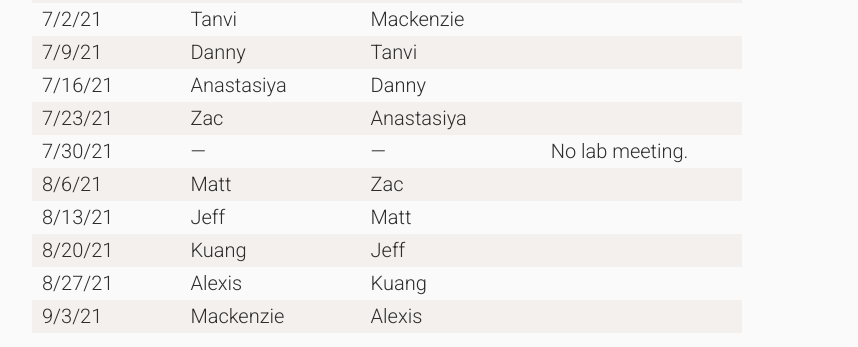
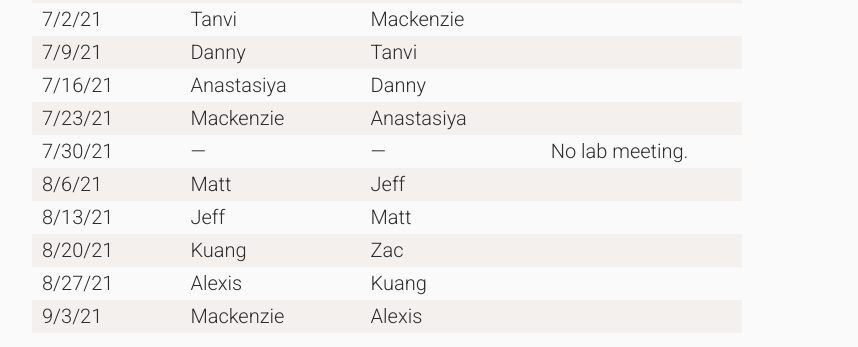
Before and after one commit to wilkelab/wilkelab.github.io, a Jekyll site: the page built from lab_meetings.md, in a window 1280 px wide and 900 px high, scrolled down 394 px. Shown: the part 154-501 px from the top of the window, without its empty margins (253-1111 px from the left). Built offline with Jekyll 4.4.1, drawn with Linux system fonts in a browser that asks for light colours; nearby versions of some CDN libraries.

Commit message:
Update summer schedule

```diff
--- a/lab_meetings.md
+++ b/lab_meetings.md
@@ -21,11 +21,11 @@ Lab meetings are held Fridays from 11 AM -- 12:30 PM in MBB 3.204.
 | 7/2/21 || Tanvi || Mackenzie ||
 | 7/9/21 || Danny || Tanvi
 | 7/16/21 || Anastasiya || Danny ||
-| 7/23/21 || Zac || Anastasiya ||
+| 7/23/21 || Mackenzie || Anastasiya ||
 | 7/30/21 || --- || --- || No lab meeting.
-| 8/6/21 || Matt || Zac ||
+| 8/6/21 || Matt || Jeff ||
 | 8/13/21 || Jeff || Matt ||
-| 8/20/21 || Kuang || Jeff ||
+| 8/20/21 || Kuang || Zac ||
 | 8/27/21 || Alexis || Kuang ||
 | 9/3/21 || Mackenzie || Alexis ||
 |------+---+--------------------+---+----------------------+---+-------|
```
